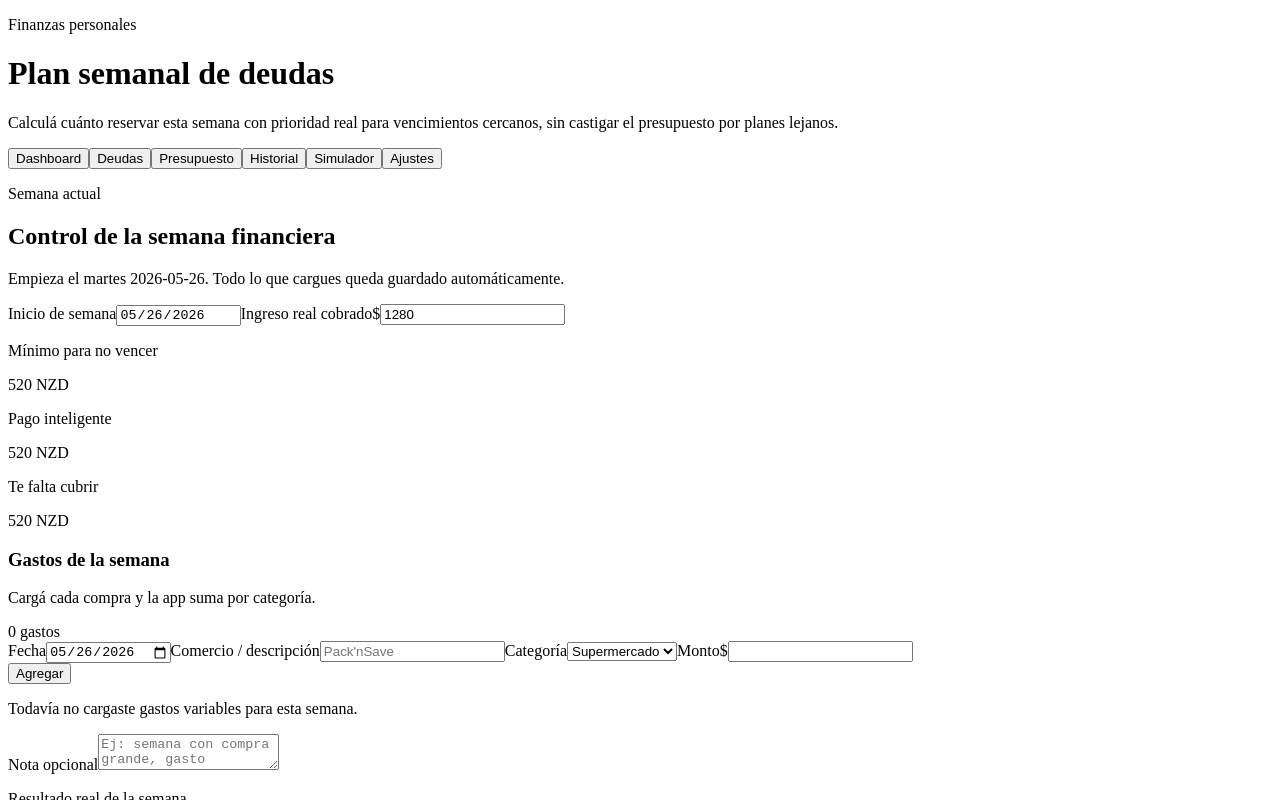
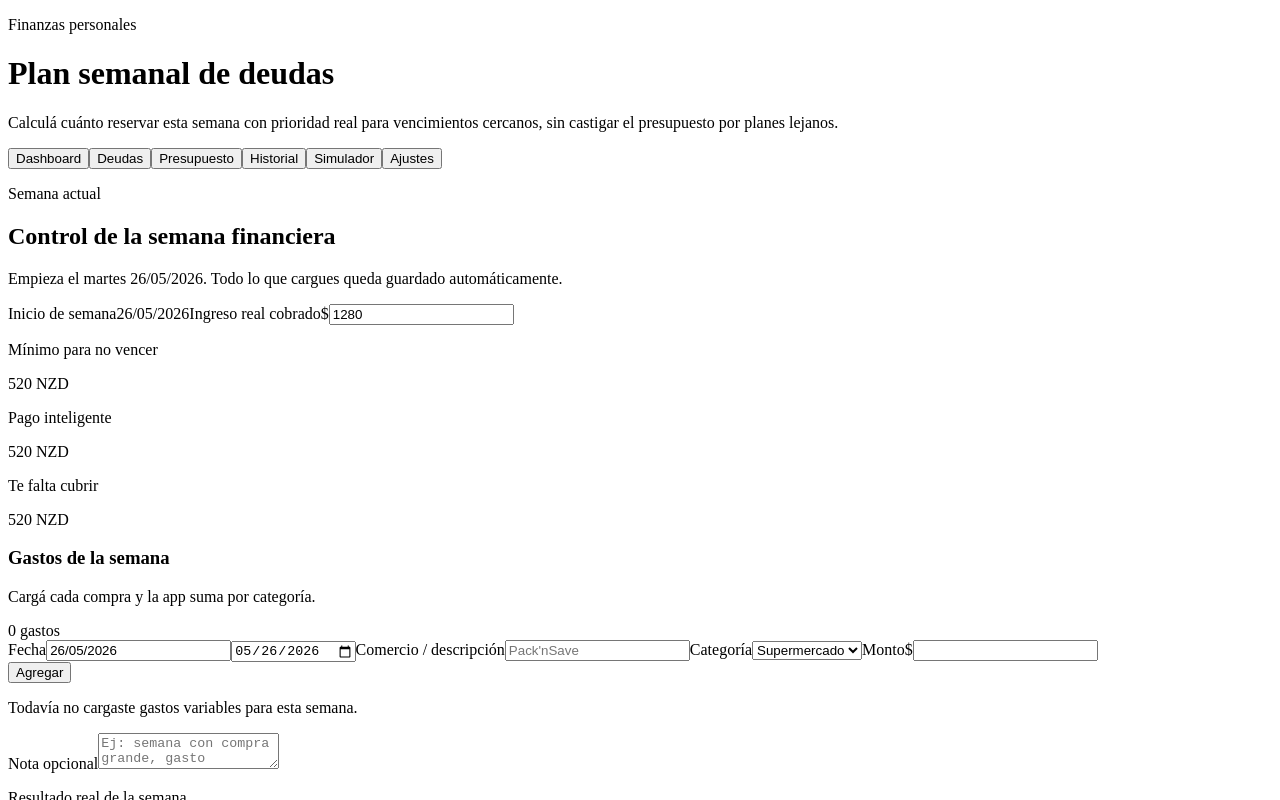
Before and after one commit to marcosgaier/finance-app, a React (Vite) app: page / in a window 1280 px wide. Both pictures are taken after a click on the button "Historial". Shown: the top 800 px of the page. Built offline with nearby package versions, Linux system fonts and the light colour scheme; the HTML template or start-up script is replaced by a standard one.

Commit message:
Standardize date formatting

```diff
--- a/src/components/WeeklyTracker.jsx
+++ b/src/components/WeeklyTracker.jsx
@@ -1,4 +1,5 @@
 import React, { useEffect, useMemo, useState } from 'react';
+import { formatDisplayDate, formatIsoDate, parseDisplayDate } from '../utils/dateUtils.js';
 import { formatMoney } from '../utils/financeEngine.js';
 
 const transactionCategories = [
@@ -9,13 +10,6 @@ const transactionCategories = [
 
 function getTodayIsoDate() {
   return formatIsoDate(new Date());
-}
-
-function formatIsoDate(date) {
-  const year = date.getFullYear();
-  const month = String(date.getMonth() + 1).padStart(2, '0');
-  const day = String(date.getDate()).padStart(2, '0');
-  return `${year}-${month}-${day}`;
 }
 
 function getCurrentFinancialWeekStartDate(referenceDate = new Date()) {
@@ -268,18 +262,15 @@ export function WeeklyTracker({
           <p className="text-sm font-semibold uppercase tracking-wide text-teal-700">Semana actual</p>
           <h2 className="mt-1 text-lg font-semibold text-stone-950">Control de la semana financiera</h2>
           <p className="text-sm text-stone-500">
-            Empieza el martes {normalizedActiveWeek.weekStartDate}. Todo lo que cargues queda guardado automáticamente.
+            Empieza el martes {formatDisplayDate(normalizedActiveWeek.weekStartDate)}. Todo lo que cargues queda guardado automáticamente.
           </p>
         </div>
         <div className="grid gap-2 sm:grid-cols-2">
           <label className="text-sm font-medium text-stone-600">
             Inicio de semana
-            <input
-              className="mt-1 w-full rounded-md border border-stone-200 bg-stone-50 px-3 py-2 text-stone-700 outline-none"
-              readOnly
-              type="date"
-              value={normalizedActiveWeek.weekStartDate}
-            />
+            <span className="mt-1 block w-full rounded-md border border-stone-200 bg-stone-50 px-3 py-2 font-semibold text-stone-700">
+              {formatDisplayDate(normalizedActiveWeek.weekStartDate)}
+            </span>
           </label>
           <MoneyInput label="Ingreso real cobrado" value={normalizedActiveWeek.realIncome} onChange={updateRealIncome} />
         </div>
@@ -308,15 +299,11 @@ export function WeeklyTracker({
           </div>
 
           <div className="mt-3 grid gap-3 md:grid-cols-[1fr_1.2fr_1fr_0.8fr_auto]">
-            <label className="text-sm font-medium text-stone-600">
-              Fecha
-              <input
-                className="mt-1 w-full rounded-md border border-stone-200 bg-white px-3 py-2 outline-none focus:border-sky-500"
-                type="date"
-                value={transactionDraft.date}
-                onChange={(event) => updateTransactionDraft('date', event.target.value)}
-              />
-            </label>
+            <DateInput
+              label="Fecha"
+              value={transactionDraft.date}
+              onChange={(value) => updateTransactionDraft('date', value)}
+            />
             <label className="text-sm font-medium text-stone-600">
               Comercio / descripción
               <input
@@ -521,7 +508,7 @@ export function WeeklyTracker({
 function TransactionRow({ transaction, onDelete }) {
   return (
     <div className="grid gap-2 rounded-md border border-stone-200 bg-white p-3 text-sm sm:grid-cols-[0.9fr_1.5fr_1fr_0.8fr_auto] sm:items-center">
-      <span className="text-stone-500">{transaction.date}</span>
+      <span className="text-stone-500">{formatDisplayDate(transaction.date)}</span>
       <span className="font-semibold text-stone-900">{transaction.description}</span>
       <span className="text-stone-600">{getCategoryLabel(transaction.category)}</span>
       <span className="font-bold text-stone-950">{formatMoney(transaction.amount)}</span>
@@ -546,7 +533,7 @@ function WeeklyRecordItem({ expanded, record, weeklySummary, onDeleteWeek, onTog
       <div className="flex flex-col gap-2 lg:flex-row lg:items-start lg:justify-between">
         <div>
           <p>
-            <strong className="text-stone-950">{normalizedRecord.weekDate}</strong> · Cobrado {formatMoney(normalizedRecord.realIncome)} · Pagado a deudas {formatMoney(normalizedRecord.totalPaid)}
+            <strong className="text-stone-950">{formatDisplayDate(normalizedRecord.weekDate)}</strong> · Cobrado {formatMoney(normalizedRecord.realIncome)} · Pagado a deudas {formatMoney(normalizedRecord.totalPaid)}
           </p>
           <p className="mt-1 text-stone-500">
             Supermercado {formatMoney(normalizedRecord.totals.groceries)} · Combustible {formatMoney(normalizedRecord.totals.fuel)} · Otros {formatMoney(normalizedRecord.totals.other)} · {normalizedRecord.variableTransactions.length} transacciones
@@ -564,7 +551,7 @@ function WeeklyRecordItem({ expanded, record, weeklySummary, onDeleteWeek, onTog
             className="w-fit rounded-md border border-red-200 bg-white px-2 py-1 text-xs font-semibold text-red-700 hover:bg-red-50"
             type="button"
             onClick={() => {
-              const confirmed = window.confirm(`¿Eliminar la semana del ${normalizedRecord.weekDate}?`);
+              const confirmed = window.confirm(`¿Eliminar la semana del ${formatDisplayDate(normalizedRecord.weekDate)}?`);
               if (confirmed) onDeleteWeek(record.id);
             }}
           >
@@ -592,7 +579,7 @@ function WeeklyRecordItem({ expanded, record, weeklySummary, onDeleteWeek, onTog
           {normalizedRecord.variableTransactions.length > 0 ? (
             normalizedRecord.variableTransactions.map((transaction) => (
               <div key={transaction.id} className="grid gap-1 rounded-md border border-stone-200 bg-white p-2 sm:grid-cols-[0.8fr_1.4fr_1fr_0.7fr] sm:items-center">
-                <span className="text-stone-500">{transaction.date}</span>
+                <span className="text-stone-500">{formatDisplayDate(transaction.date)}</span>
                 <span className="font-semibold text-stone-900">{transaction.description}</span>
                 <span className="text-stone-600">{getCategoryLabel(transaction.category)}</span>
                 <span className="font-bold text-stone-950">{formatMoney(transaction.amount)}</span>
@@ -767,6 +754,43 @@ function MoneyInput({ label, value, onChange }) {
   );
 }
 
+function DateInput({ label, value, onChange }) {
+  const [displayValue, setDisplayValue] = useState(formatDisplayDate(value));
+
+  useEffect(() => {
+    setDisplayValue(formatDisplayDate(value));
+  }, [value]);
+
+  function handleDisplayChange(nextValue) {
+    setDisplayValue(nextValue);
+    const nextDate = parseDisplayDate(nextValue);
+    if (nextDate) onChange(nextDate);
+  }
+
+  return (
+    <label className="text-sm font-medium text-stone-600">
+      {label}
+      <span className="mt-1 grid grid-cols-[1fr_auto] gap-2">
+        <input
+          className="w-full rounded-md border border-stone-200 bg-white px-3 py-2 outline-none focus:border-sky-500"
+          inputMode="numeric"
+          placeholder="dd/mm/aaaa"
+          type="text"
+          value={displayValue}
+          onChange={(event) => handleDisplayChange(event.target.value)}
+        />
+        <input
+          aria-label="Elegir fecha"
+          className="w-12 rounded-md border border-stone-200 bg-white px-2 py-2 text-stone-700 outline-none focus:border-sky-500"
+          type="date"
+          value={value}
+          onChange={(event) => onChange(event.target.value)}
+        />
+      </span>
+    </label>
+  );
+}
+
 function SummaryTile({ label, value, tone = 'default' }) {
   const toneClass = {
     default: 'border-stone-200 bg-stone-50',
--- a/src/utils/dateUtils.js
+++ b/src/utils/dateUtils.js
@@ -10,19 +10,34 @@ export function calculateWeeksUntilDue(dueDate, referenceDate = new Date()) {
   return Math.ceil((due.getTime() - today.getTime()) / millisecondsPerWeek);
 }
 
-export function formatShortDate(dateValue) {
-  return new Intl.DateTimeFormat('es-NZ', {
-    day: '2-digit',
-    month: 'short',
-    year: 'numeric',
-  }).format(new Date(dateValue));
+export function formatIsoDate(date = new Date()) {
+  const year = date.getFullYear();
+  const month = String(date.getMonth() + 1).padStart(2, '0');
+  const day = String(date.getDate()).padStart(2, '0');
+  return `${year}-${month}-${day}`;
+}
+
+export function formatDisplayDate(dateValue) {
+  if (!dateValue) return '';
+  const dateParts = String(dateValue).split('T')[0].split('-');
+
+  if (dateParts.length === 3) {
+    const [year, month, day] = dateParts;
+    if (year && month && day) return `${day.padStart(2, '0')}/${month.padStart(2, '0')}/${year}`;
+  }
+
+  const parsedDate = new Date(dateValue);
+  if (Number.isNaN(parsedDate.getTime())) return '';
+
+  return `${String(parsedDate.getDate()).padStart(2, '0')}/${String(parsedDate.getMonth() + 1).padStart(2, '0')}/${parsedDate.getFullYear()}`;
 }
 
 export function formatDateForDisplay(dateValue) {
-  if (!dateValue) return '';
-  const [year, month, day] = dateValue.split('-');
-  if (!year || !month || !day) return '';
-  return `${day}/${month}/${year}`;
+  return formatDisplayDate(dateValue);
+}
+
+export function formatShortDate(dateValue) {
+  return formatDisplayDate(dateValue);
 }
 
 export function parseDisplayDate(displayDate) {
```
